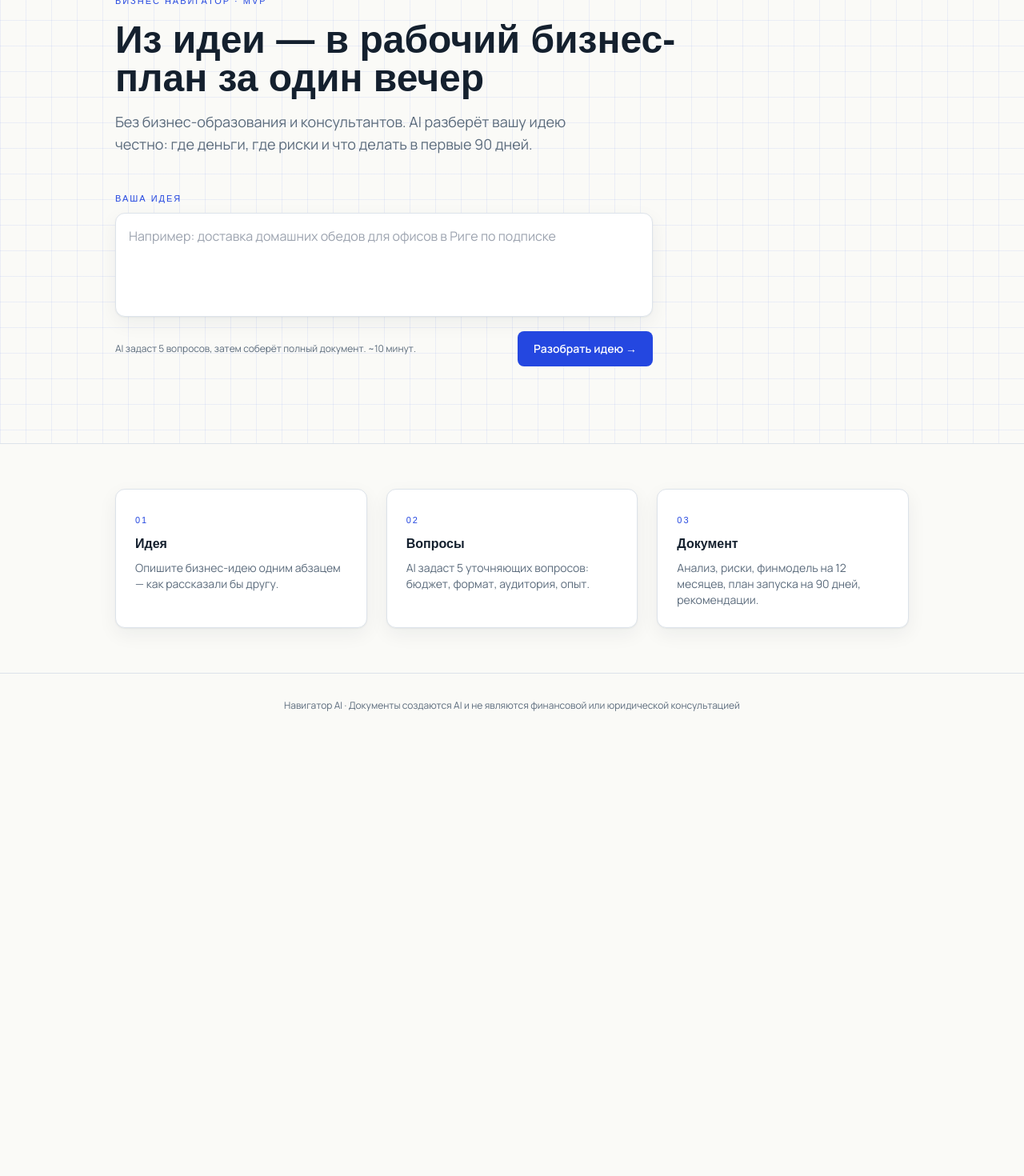
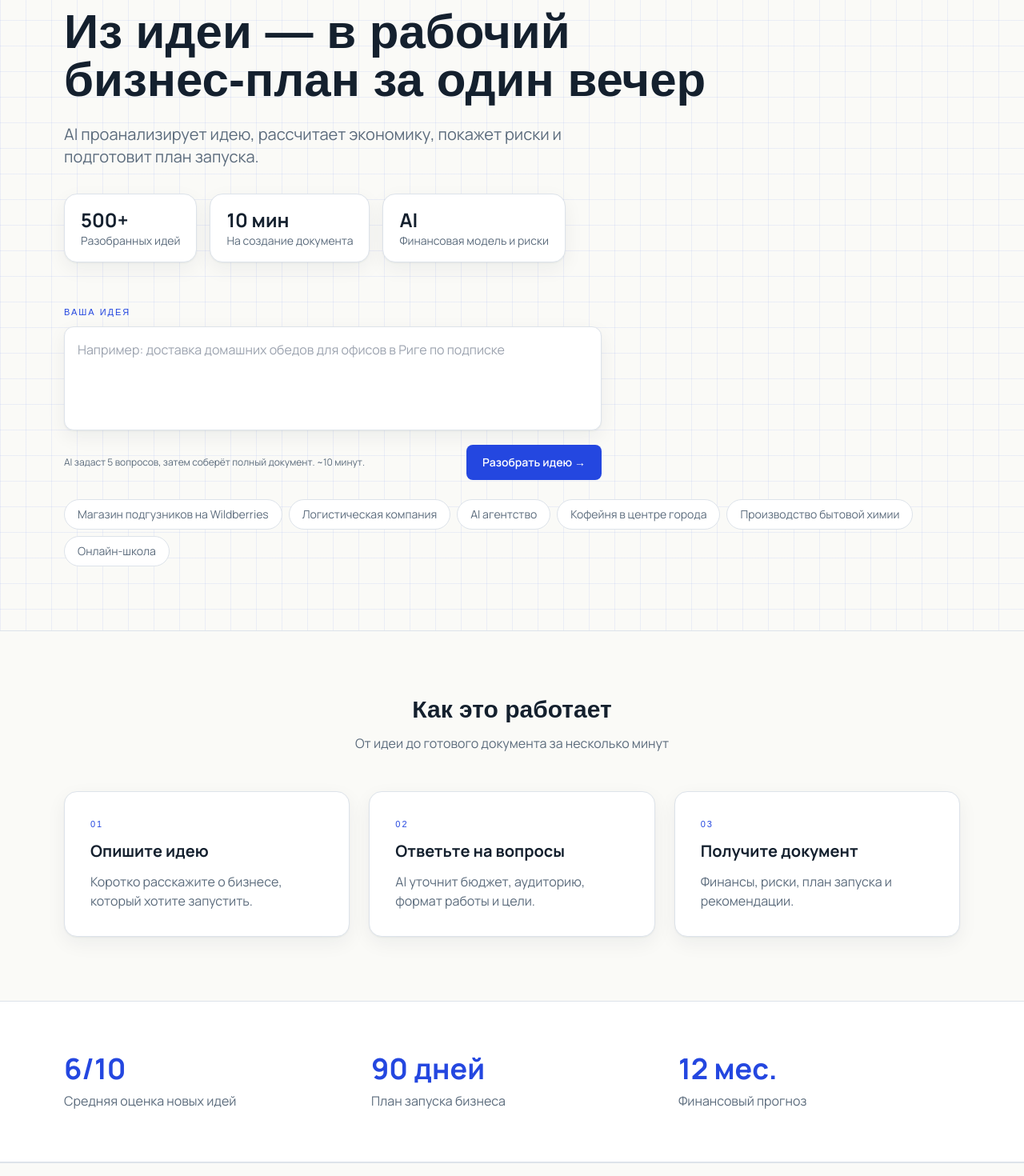
Before and after one commit to birievx-cell/navigator-ai, a Next.js app: page / in a window 1280 px wide. Shown: the part 160-1630 px from the top of the page at 80% size. Before the commit the page ends 1082 px from the top, so only its background shows below. Built offline with nearby package versions, Linux system fonts and the light colour scheme; no server answers; a web font is replaced by a local one.

Commit message:
new landing page

```diff
--- a/app/page.tsx
+++ b/app/page.tsx
@@ -3,13 +3,35 @@ import { IdeaForm } from "@/components/IdeaForm";
 import { createClient } from "@/lib/supabase/server";
 
 const STEPS = [
-  { k: "01", t: "Идея", d: "Опишите бизнес-идею одним абзацем — как рассказали бы другу." },
-  { k: "02", t: "Вопросы", d: "AI задаст 5 уточняющих вопросов: бюджет, формат, аудитория, опыт." },
-  { k: "03", t: "Документ", d: "Анализ, риски, финмодель на 12 месяцев, план запуска на 90 дней, рекомендации." },
+  {
+    k: "01",
+    t: "Опишите идею",
+    d: "Коротко расскажите о бизнесе, который хотите запустить.",
+  },
+  {
+    k: "02",
+    t: "Ответьте на вопросы",
+    d: "AI уточнит бюджет, аудиторию, формат работы и цели.",
+  },
+  {
+    k: "03",
+    t: "Получите документ",
+    d: "Финансы, риски, план запуска и рекомендации.",
+  },
+];
+
+const EXAMPLES = [
+  "Магазин подгузников на Wildberries",
+  "Логистическая компания",
+  "AI агентство",
+  "Кофейня в центре города",
+  "Производство бытовой химии",
+  "Онлайн-школа",
 ];
 
 export default async function Landing() {
   const supabase = await createClient();
+
   const {
     data: { user },
   } = await supabase.auth.getUser();
@@ -17,37 +39,150 @@ export default async function Landing() {
   return (
     <>
       <Header />
+
       <main>
         <section className="blueprint border-b border-line">
-          <div className="mx-auto max-w-5xl px-4 py-16 sm:py-24">
-            <p className="tab-index">Бизнес Навигатор · MVP</p>
-            <h1 className="mt-4 max-w-3xl font-display text-3xl font-bold leading-tight sm:text-5xl">
-              Из идеи — в рабочий бизнес-план за один вечер
+          <div className="mx-auto max-w-6xl px-4 py-20">
+
+            <p className="tab-index">
+              Бизнес Навигатор · AI
+            </p>
+
+            <h1 className="mt-4 max-w-4xl font-display text-4xl font-bold leading-tight sm:text-6xl">
+              Из идеи — в рабочий
+              <br />
+              бизнес-план за один вечер
             </h1>
-            <p className="mt-4 max-w-xl text-lg text-muted">
-              Без бизнес-образования и консультантов. AI разберёт вашу идею честно:
-              где деньги, где риски и что делать в первые 90 дней.
+
+            <p className="mt-6 max-w-2xl text-xl text-muted">
+              AI проанализирует идею, рассчитает экономику,
+              покажет риски и подготовит план запуска.
             </p>
-            <div className="mt-10">
+
+            <div className="mt-8 flex flex-wrap gap-4">
+
+              <div className="rounded-2xl border border-line bg-white px-5 py-4 shadow-card">
+                <div className="text-2xl font-bold">500+</div>
+                <div className="text-sm text-muted">
+                  Разобранных идей
+                </div>
+              </div>
+
+              <div className="rounded-2xl border border-line bg-white px-5 py-4 shadow-card">
+                <div className="text-2xl font-bold">10 мин</div>
+                <div className="text-sm text-muted">
+                  На создание документа
+                </div>
+              </div>
+
+              <div className="rounded-2xl border border-line bg-white px-5 py-4 shadow-card">
+                <div className="text-2xl font-bold">AI</div>
+                <div className="text-sm text-muted">
+                  Финансовая модель и риски
+                </div>
+              </div>
+
+            </div>
+
+            <div className="mt-12">
               <IdeaForm loggedIn={!!user} />
             </div>
+
+            <div className="mt-6 flex flex-wrap gap-2">
+
+              {EXAMPLES.map((item) => (
+                <span
+                  key={item}
+                  className="rounded-full border border-line bg-white px-4 py-2 text-sm text-muted"
+                >
+                  {item}
+                </span>
+              ))}
+
+            </div>
+
           </div>
         </section>
 
-        <section className="mx-auto max-w-5xl px-4 py-14">
-          <div className="grid gap-6 sm:grid-cols-3">
+        <section className="mx-auto max-w-6xl px-4 py-20">
+
+          <div className="mb-12 text-center">
+            <h2 className="font-display text-3xl font-bold">
+              Как это работает
+            </h2>
+
+            <p className="mt-3 text-muted">
+              От идеи до готового документа за несколько минут
+            </p>
+          </div>
+
+          <div className="grid gap-6 md:grid-cols-3">
+
             {STEPS.map((s) => (
-              <div key={s.k} className="rounded-xl border border-line bg-white p-6 shadow-card">
-                <span className="tab-index">{s.k}</span>
-                <h3 className="mt-2 font-display text-base font-semibold">{s.t}</h3>
-                <p className="mt-2 text-sm text-muted">{s.d}</p>
+              <div
+                key={s.k}
+                className="rounded-2xl border border-line bg-white p-8 shadow-card"
+              >
+                <div className="tab-index">
+                  {s.k}
+                </div>
+
+                <h3 className="mt-3 text-xl font-bold">
+                  {s.t}
+                </h3>
+
+                <p className="mt-3 text-muted">
+                  {s.d}
+                </p>
               </div>
             ))}
+
+          </div>
+
+        </section>
+
+        <section className="bg-white border-y border-line">
+          <div className="mx-auto max-w-6xl px-4 py-16">
+
+            <div className="grid gap-8 md:grid-cols-3">
+
+              <div>
+                <div className="text-4xl font-bold text-cobalt">
+                  6/10
+                </div>
+
+                <div className="mt-2 text-muted">
+                  Средняя оценка новых идей
+                </div>
+              </div>
+
+              <div>
+                <div className="text-4xl font-bold text-cobalt">
+                  90 дней
+                </div>
+
+                <div className="mt-2 text-muted">
+                  План запуска бизнеса
+                </div>
+              </div>
+
+              <div>
+                <div className="text-4xl font-bold text-cobalt">
+                  12 мес.
+                </div>
+
+                <div className="mt-2 text-muted">
+                  Финансовый прогноз
+                </div>
+              </div>
+
+            </div>
+
           </div>
         </section>
 
-        <footer className="border-t border-line py-8 text-center text-xs text-muted">
-          Навигатор AI · Документы создаются AI и не являются финансовой или юридической консультацией
+        <footer className="border-t border-line py-10 text-center text-xs text-muted">
+          Навигатор AI · Аналитика создаётся искусственным интеллектом и не является инвестиционной рекомендацией.
         </footer>
       </main>
     </>
```
